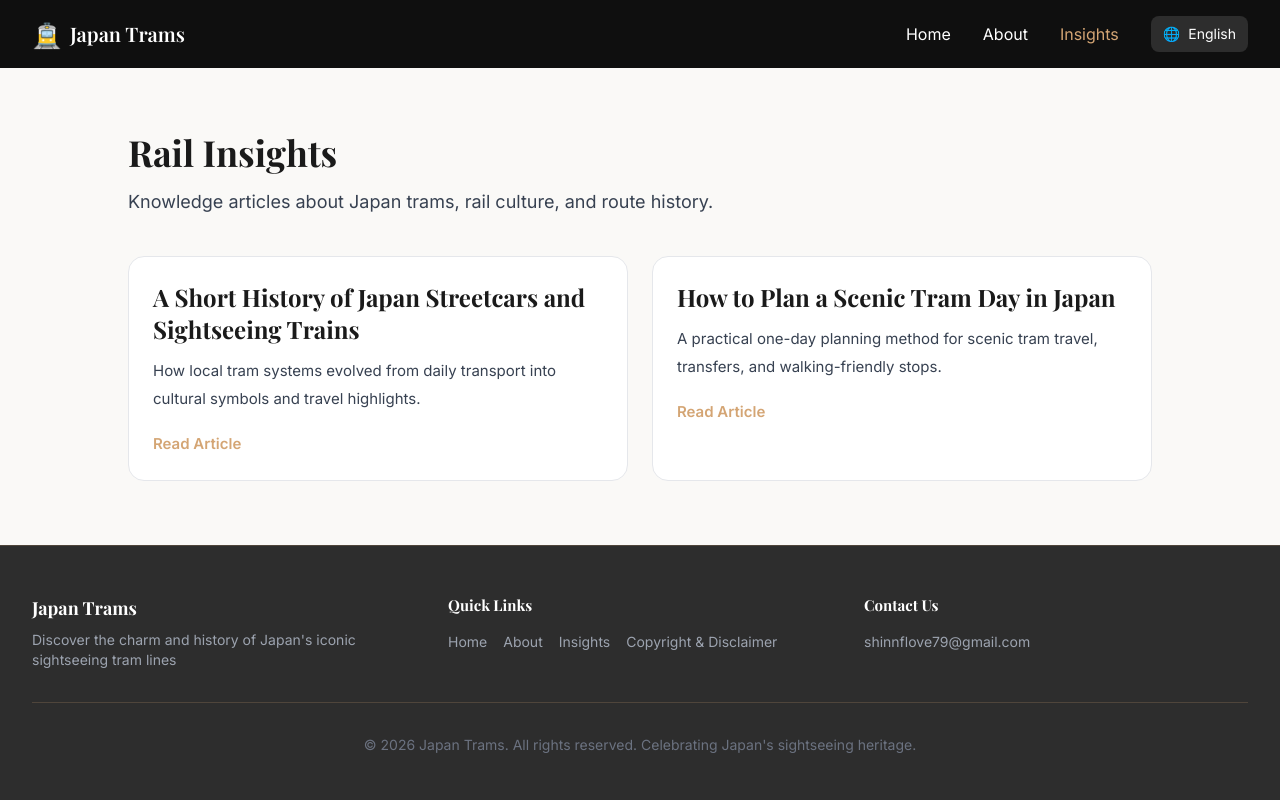
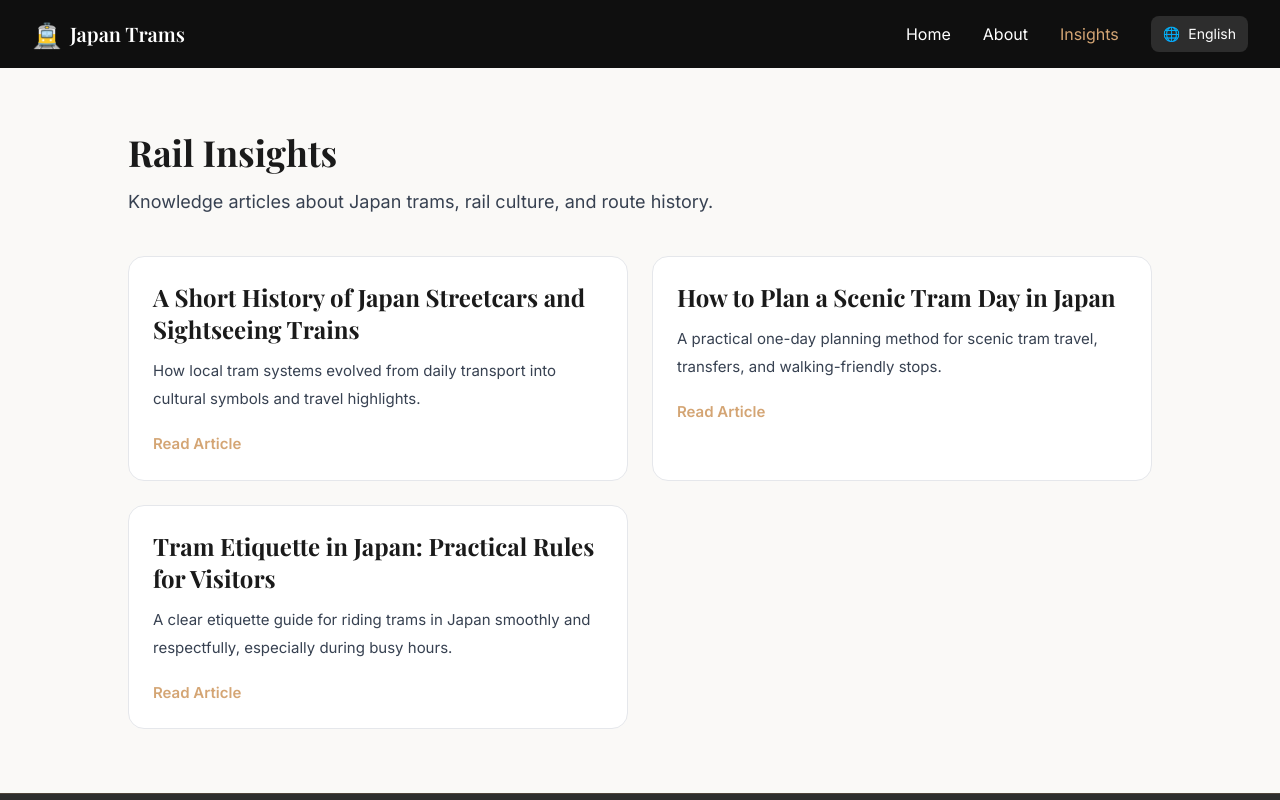
Before and after one commit to shinnflove79/japan-tram-tours-28f, a Vue app: page /insights in a window 1280 px wide. Shown: the top 800 px of the page. Built offline with nearby package versions, Linux system fonts and the light colour scheme.

Commit message:
Add multilingual tram etiquette insights article

```diff
--- a/src/data/insights.ts
+++ b/src/data/insights.ts
@@ -145,6 +145,69 @@ export const insights: InsightArticle[] = [
       },
     },
   },
+  {
+    slug: 'tram-etiquette-in-japan',
+    publishedAt: '2026-03-03',
+    content: {
+      en: {
+        title: 'Tram Etiquette in Japan: Practical Rules for Visitors',
+        excerpt:
+          'A clear etiquette guide for riding trams in Japan smoothly and respectfully, especially during busy hours.',
+        intro:
+          'Most tram systems in Japan are calm and efficient. Following a few local etiquette rules makes your trip easier and more comfortable for everyone.',
+        sec1Title: 'Before Boarding',
+        sec1Body:
+          'Line up in the marked waiting area, let passengers get off first, and prepare your IC card or fare in advance to avoid blocking the entrance.',
+        sec2Title: 'Onboard Manners',
+        sec2Items: [
+          'Keep phone calls to a minimum and use silent mode whenever possible.',
+          'Backpacks should be carried low or held in front during crowded periods.',
+          'Offer priority seats to elderly passengers, people with disabilities, and parents with small children.',
+        ],
+        sec3Title: 'Getting Off and Paying',
+        sec3Body:
+          'Check the payment method (front exit or rear exit differs by operator), move toward the door before your stop, and avoid rushing at the last second.',
+      },
+      ja: {
+        title: '日本で電車に乗るときのマナー: 旅行者向け実用ガイド',
+        excerpt:
+          '混雑時でも安心して乗れるように、日本の路面電車で押さえておきたい基本マナーを整理します。',
+        intro:
+          '日本の電車は静かで効率的に運行されています。基本的なマナーを守ることで、自分も周囲も快適に移動できます。',
+        sec1Title: '乗車前のポイント',
+        sec1Body:
+          '乗車位置の表示に沿って整列し、降車客を先に通しましょう。ICカードや運賃は事前に準備しておくとスムーズです。',
+        sec2Title: '車内での配慮',
+        sec2Items: [
+          '通話は控え、可能な限りマナーモードを利用する。',
+          '混雑時はリュックを前に抱えるか、低い位置で持つ。',
+          '優先席付近では高齢者・障がいのある方・小さな子ども連れに配慮する。',
+        ],
+        sec3Title: '降車と支払い',
+        sec3Body:
+          '支払い位置や降車ドアは事業者で異なるため、案内表示を確認してください。降りる駅の少し前から出口付近へ移動すると安全です。',
+      },
+      'zh-TW': {
+        title: '日本搭乘電車禮儀: 旅客實用指南',
+        excerpt:
+          '整理日本搭乘路面電車時最常見的禮儀重點，讓你在尖峰時段也能從容搭乘。',
+        intro:
+          '日本電車整體節奏安靜且有效率。只要掌握幾個基本禮儀，就能讓自己與其他乘客都更舒適。',
+        sec1Title: '上車前要點',
+        sec1Body:
+          '依地面標示排隊、先讓下車乘客通過，並提前準備好 IC 卡或車資，避免在車門口停留過久。',
+        sec2Title: '車內禮儀',
+        sec2Items: [
+          '盡量避免通話，建議將手機調為靜音模式。',
+          '尖峰時段背包改為前背或手提，減少佔用空間。',
+          '在博愛座附近留意高齡者、行動不便者與帶小孩乘客的需求。',
+        ],
+        sec3Title: '下車與付款',
+        sec3Body:
+          '不同路線的上下車門與付款方式可能不同，請依車內指示操作。接近目的站時提前移動到出口，避免臨停急衝。',
+      },
+    },
+  },
 ]
 
 const localeFallbackOrder: InsightsLocale[] = ['zh-TW', 'ja', 'en']
```
Also changed, not shown: 1 other file (tests, documents, lock files or other folders).
